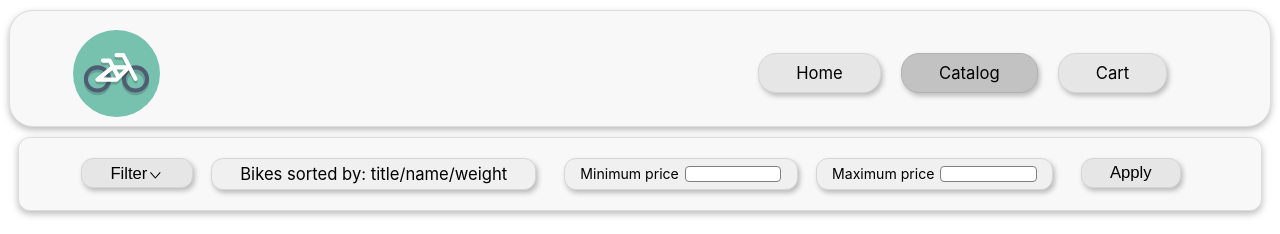
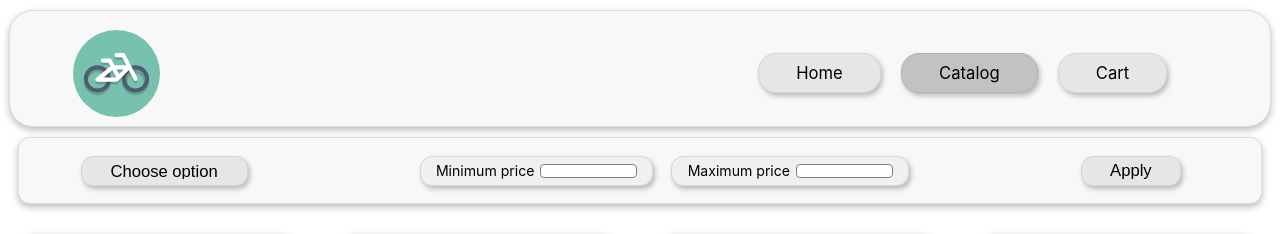
Before and after one commit to Dubyk-Yura/Web_programming, a React (Create React App) app: page /Catalog in a window 1280 px wide. Shown: the top 234 px of the page. Built offline with nearby package versions, Linux system fonts and the light colour scheme.

Commit message:
change dropdown button

```diff
--- a/package.json
+++ b/package.json
@@ -10,7 +10,6 @@
     "react-dom": "^18.2.0",
     "react-router-dom": "6",
     "react-scripts": "5.0.1",
-    "rsuite": "^5.41.0",
     "styled-components": "^6.1.0",
     "web-vitals": "^2.1.0"
   },
--- a/src/components/CatalogFilter/CatalogFilter.js
+++ b/src/components/CatalogFilter/CatalogFilter.js
@@ -1,26 +1,26 @@
 import { Inner, Wrapper } from "../CommonComponenst";
-import { Dropdown } from "rsuite";
 import {
   MyButton,
-  MyDropdown,
-  SortedBy,
   MyLabel,
+  SelectSort,
 } from "./CatalogFilter.styled";
 
 const CatalogFilter = () => {
   return (
-    <Wrapper style={{ borderRadius: "12px", maxWidth:"97%" }}>
-      <Inner style={{ justifyContent: "space-between", marginBottom: "20px" }}>
-        <div style={{ display: "flex" }}>
-          <MyDropdown title="Filter">
-            <Dropdown.Item>Sort by price</Dropdown.Item>
-            <Dropdown.Item>Sort by title</Dropdown.Item>
-            <Dropdown.Item>Sort by weight</Dropdown.Item>
-          </MyDropdown>
-          <SortedBy>
-            <text>Bikes sorted by: title/name/weight</text>
-          </SortedBy>
-        </div>
+    <Wrapper style={{ borderRadius: "12px", maxWidth: "97%" }}>
+      <Inner
+        style={{
+          justifyContent: "space-between",
+          marginBottom: "1.4vw",
+          marginTop: "1.4vw",
+        }}
+      >
+        <SelectSort name="question">
+          <option style={{ display: "none" }}>Choose option</option>
+          <option value="sortByPrice">Sort by price</option>
+          <option value="sortByTitle">Sort by title</option>
+          <option value="sortByWeight">Sort by weight</option>
+        </SelectSort>
         <div style={{ display: "flex" }}>
           <MyLabel>
             Minimum price <input type="number" name="minPrice" />
@@ -29,7 +29,9 @@ const CatalogFilter = () => {
             Maximum price <input type="number" name="MaxPrice" />
           </MyLabel>
         </div>
-        <MyButton><text>Apply</text></MyButton>
+        <MyButton>
+          <text>Apply</text>
+        </MyButton>
       </Inner>
     </Wrapper>
   );
--- a/src/components/CatalogFilter/CatalogFilter.styled.js
+++ b/src/components/CatalogFilter/CatalogFilter.styled.js
@@ -1,7 +1,6 @@
 import styled from "styled-components";
-import { Dropdown } from "rsuite";
 
-const buttonStyles = `
+export const MyButton = styled.button`
   font-size: 1.3vw;
   color: black;
   padding: 0.4vw 2.2vw;
@@ -12,60 +11,9 @@ const buttonStyles = `
   margin-right: 1.4vw;
   max-height: 2.3vw;
   transition: background-color 0.35s ease, border-color 0.35s ease;
-`;
-
-export const MyDropdown = styled(Dropdown)`
-  button {
-    ${buttonStyles}
-  }
-
-  button:hover {
-    background-color: #c2c2c2;
-    border-color: #b3b3b3;
-  }
-
-  ul {
-    background-color: #e6e6e6;
-    position: absolute;
-    z-index: 999;
-    list-style: none;
-    padding-left: 0;
-    flex-direction: column;
-    justify-content: center;
-    border: 1px solid #c2c2c2;
-    border-radius: 9px;
-    padding: 8px 5px 8px 5px;
-    margin-top: 3px;
-    width: 8.1vw;
-    text-align: center;
-    box-shadow: 2px 3px 5px #bbbbbb;
-  }
-
-  li {
-    border-radius: 8px;
-    text-decoration: none;
-    border: 1px solid black;
-    background-color: lightgray;
-    margin-bottom: 4px;
-    cursor: pointer;
-    font-size: 1vw;
-    padding-top: 3px;
-    padding-bottom: 3px;
-  }
-`;
-
-export const MyButton = styled.button`
-  ${buttonStyles}
   display: flex;
   align-items: center;
   cursor: pointer;
-`;
-
-export const SortedBy = styled.label`
-  ${buttonStyles}
-  display: flex;
-  align-items: center;
-  background-color: #f0f0f0;
 `;
 
 export const MyLabel = styled.label`
@@ -91,3 +39,18 @@ export const MyLabel = styled.label`
     min-height: 45%;
   }
 `;
+
+export const SelectSort = styled.select`
+  appearance: none;
+  -webkit-appearance: none;
+  font-size: 1.3vw;
+  color: black;
+  padding: 0.4vw 2.2vw;
+  border: 1px solid #d6d6d6;
+  border-radius: 12px;
+  background-color: #e6e6e6;
+  box-shadow: 2px 3px 5px #bbbbbb;
+  margin-right: 1.4vw;
+  max-height: 2.3vw;
+  transition: background-color 0.35s ease, border-color 0.35s ease;
+`;
```
Also changed, not shown: 1 other file (tests, documents, lock files or other folders).
